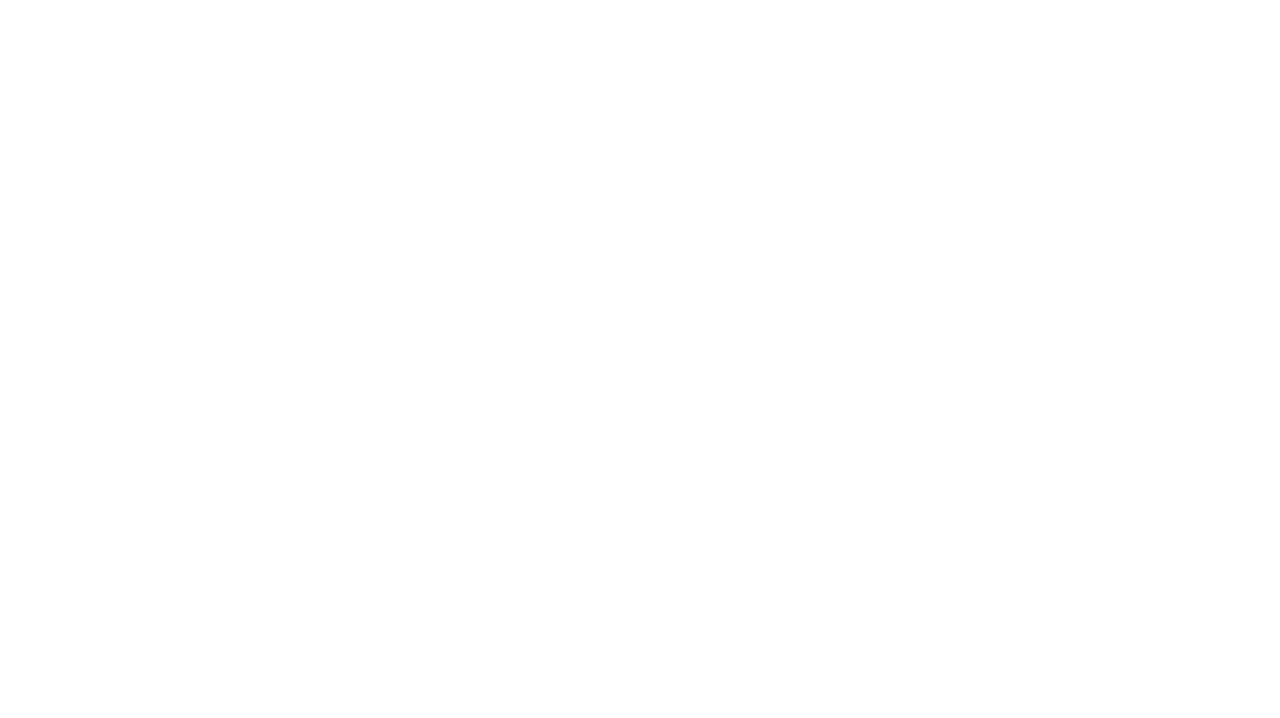
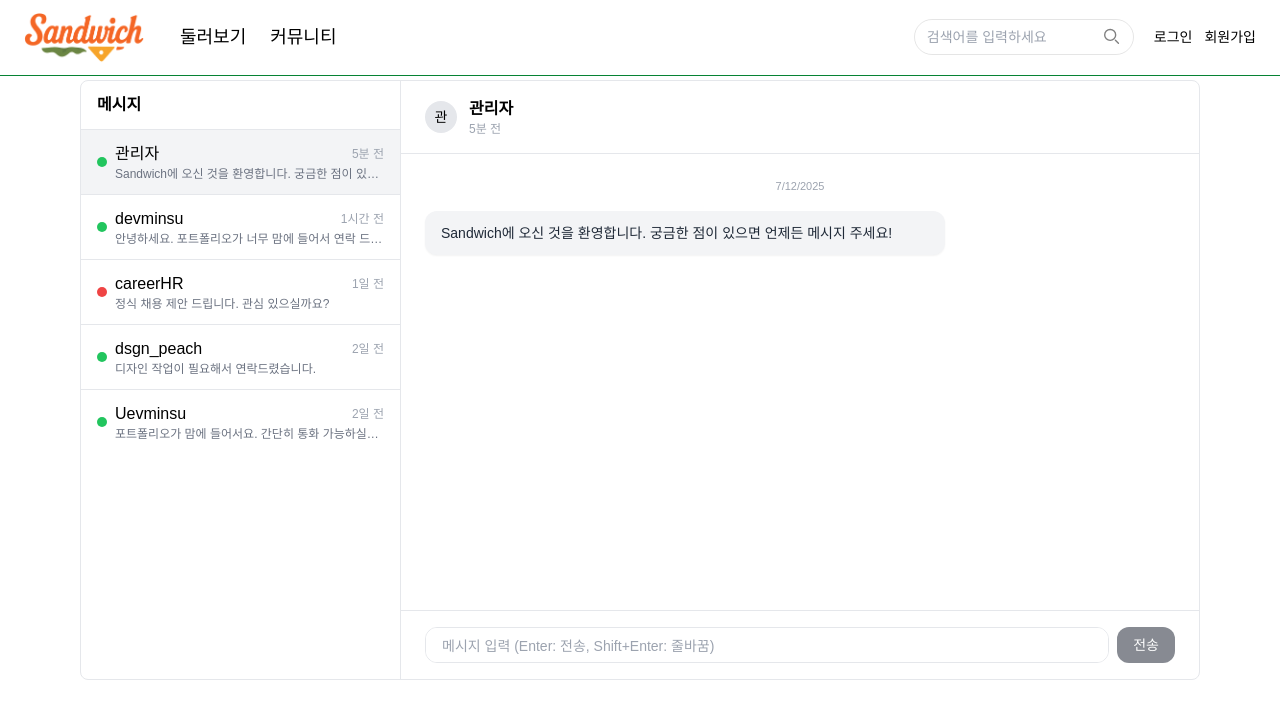
Before and after one commit to monya-9/Sandwich, a React (Create React App) app in the folder front/: page /messages/1 in a window 1280 px wide. Before the commit this address had no page. Shown: the top 718 px of the page. Built offline with nearby package versions, Linux system fonts and the light colour scheme; a web font is replaced by a local one.

Commit message:
[feat SCRUM-88] 레이아웃 추가

```diff
--- a/front/src/App.tsx
+++ b/front/src/App.tsx
@@ -1,6 +1,7 @@
 import React from 'react';
 import { BrowserRouter, Routes, Route } from 'react-router-dom';
 import { GoogleOAuthProvider } from '@react-oauth/google';
+import AppLayout from "./layouts/AppLayout";
 import MainPage from './pages/MainPage';
 import JoinPage from './pages/Auth/JoinPage';
 import LoginPage from "./pages/Auth/LoginPage";
@@ -9,25 +10,27 @@ import OAuthErrorHandler from "./components/Auth/OAuth/OAuthErrorHandler";
 import { AuthProvider } from './context/AuthContext';
 import ProfileStep from "./components/Auth/OAuth/ProfileStep";
 import MessagesPage from './pages/Messages/MessagesPage';
+
 function App() {
     return (
         <GoogleOAuthProvider clientId="1009231740163-6ccfojs5atbc5g7dqjsevl1m5uolrhhb.apps.googleusercontent.com">
             <AuthProvider>
                 <BrowserRouter>
-                    <div className="App">
                     <Routes>
-                            <Route path="/" element={<MainPage />} />
+                        {/* ✅ 공통 레이아웃(헤더 포함) */}
+                        <Route element={<AppLayout />}>
+                            <Route index element={<MainPage />} />
+                            <Route path="/messages" element={<MessagesPage />} />
+                            <Route path="/messages/:id" element={<MessagesPage />} />
+                        </Route>
+
+                        {/* ✅ 레이아웃 제외(헤더 없음) */}
                         <Route path="/join" element={<JoinPage />} />
                         <Route path="/login" element={<LoginPage />} />
-                            {/* ✅ 소셜 로그인 성공/실패 처리 */}
                         <Route path="/oauth2/success" element={<OAuthSuccessHandler />} />
                         <Route path="/oauth2/error" element={<OAuthErrorHandler />} />
-                            {/* ✅ 추가 정보 입력 */}
                         <Route path="/oauth/profile-step" element={<ProfileStep />} />
-                            {/* ✅ 메시지 */}
-                            <Route path="/messages" element={<MessagesPage />} />
                     </Routes>
-                    </div>
                 </BrowserRouter>
             </AuthProvider>
         </GoogleOAuthProvider>
--- a/front/src/components/common/Message/MessageDetail.tsx
+++ b/front/src/components/common/Message/MessageDetail.tsx
@@ -1,14 +1,63 @@
-import React from 'react';
-import { Message } from '../../../types/Message';
-import { timeAgo } from '../../../utils/time';
+import React from "react";
+import type { Message } from "../../../types/Message";
+import { timeAgo } from "../../../utils/time";
 
-interface Props {
+type Props = {
     message?: Message;
-}
+    /** 답장 전송 콜백(부모에서 API 연결) */
+    onSend?: (messageId: number | string, body: string) => Promise<void> | void;
+    /** 상세 열릴 때 읽음 처리 콜백(옵션) */
+    onMarkRead?: (messageId: number | string) => void;
+};
 
-const bubble = 'bg-gray-100 rounded-xl px-4 py-3 shadow-sm';
+const youBubble = "max-w-[520px] bg-gray-100 rounded-xl px-4 py-3 shadow-sm";
+const meBubble =
+    "max-w-[520px] bg-green-50 rounded-xl px-4 py-3 shadow-sm self-end";
 
-const MessageDetail: React.FC<Props> = ({ message }) => {
+const MessageDetail: React.FC<Props> = ({ message, onSend, onMarkRead }) => {
+    const [text, setText] = React.useState("");
+    const [sending, setSending] = React.useState(false);
+    const [replies, setReplies] = React.useState<
+        { id: string; content: string; createdAt: string }[]
+    >([]);
+    const taRef = React.useRef<HTMLTextAreaElement>(null);
+
+    // 메시지 변경 시 초기화 + 읽음 처리
+    React.useEffect(() => {
+        setText("");
+        setReplies([]);
+        if (message && !message.isRead) onMarkRead?.(message.id);
+    }, [message, onMarkRead]);
+
+    // textarea 자동 높이
+    React.useEffect(() => {
+        if (!taRef.current) return;
+        taRef.current.style.height = "auto";
+        taRef.current.style.height = taRef.current.scrollHeight + "px";
+    }, [text]);
+
+    const handleSend = async () => {
+        if (!message) return;
+        const body = text.trim();
+        if (!body || sending) return;
+
+        setSending(true);
+        // ✅ 낙관적 UI
+        const reply = {
+            id: crypto.randomUUID(),
+            content: body,
+            createdAt: new Date().toISOString(),
+        };
+        setReplies((prev) => [...prev, reply]);
+        setText("");
+
+        try {
+            await onSend?.(message.id, body);
+        } finally {
+            setSending(false);
+        }
+    };
+
     if (!message) {
         return (
             <div className="flex-1 flex items-center justify-center text-gray-400">
@@ -19,10 +68,10 @@ const MessageDetail: React.FC<Props> = ({ message }) => {
 
     return (
         <div className="flex-1 flex flex-col">
-            {/* 상단 헤더 */}
+            {/* 헤더 */}
             <div className="px-6 py-4 border-b flex items-center gap-3">
                 <div className="w-8 h-8 rounded-full bg-gray-200 flex items-center justify-center text-sm">
-                    {message.sender[0].toUpperCase()}
+                    {message.sender?.[0]?.toUpperCase() ?? "?"}
                 </div>
                 <div className="flex flex-col">
                     <span className="font-semibold">{message.sender}</span>
@@ -30,29 +79,54 @@ const MessageDetail: React.FC<Props> = ({ message }) => {
                 </div>
             </div>
 
-            {/* 타임라인(간단 버전) */}
-            <div className="flex-1 p-6">
-                <div className="mx-auto text-center text-[11px] text-gray-400 mb-4">
-                    {/* 필요하면 날짜 라벨 포맷으로 변경 */}
+            {/* 타임라인 */}
+            <div className="flex-1 p-6 flex flex-col gap-3">
+                <div className="mx-auto text-center text-[11px] text-gray-400 mb-1">
                     {new Date(message.createdAt).toLocaleDateString()}
                 </div>
 
-                <div className={`max-w-[520px] ${bubble}`}>
+                {/* 상대 메시지 */}
+                <div className={youBubble}>
                     <div className="whitespace-pre-wrap text-sm text-gray-800">
                         {message.content}
                     </div>
                 </div>
+
+                {/* 내가 보낸 답장들(낙관적) */}
+                {replies.map((r) => (
+                    <div key={r.id} className={meBubble}>
+                        <div className="whitespace-pre-wrap text-sm text-gray-800">
+                            {r.content}
+                        </div>
+                        <div className="text-[11px] text-gray-400 mt-1">
+                            {timeAgo(r.createdAt)}
+                        </div>
+                    </div>
+                ))}
             </div>
 
             {/* 입력 영역 */}
-            <div className="px-6 py-4 border-t flex items-center gap-2">
-                <input
-                    type="text"
-                    placeholder="메시지 입력"
-                    className="flex-1 border rounded-xl px-4 py-2 text-sm focus:outline-none"
-                />
-                <button className="px-4 py-2 bg-gray-900 text-white rounded-xl text-sm">
-                    전송
+            <div className="px-6 py-4 border-t flex items-end gap-2">
+        <textarea
+            ref={taRef}
+            value={text}
+            onChange={(e) => setText(e.currentTarget.value)}
+            onKeyDown={(e) => {
+                if (e.key === "Enter" && !e.shiftKey) {
+                    e.preventDefault();
+                    handleSend();
+                }
+            }}
+            placeholder="메시지 입력 (Enter: 전송, Shift+Enter: 줄바꿈)"
+            rows={1}
+            className="flex-1 border rounded-xl px-4 py-2 text-sm focus:outline-none focus:ring-2 focus:ring-green-500/30 resize-none"
+        />
+                <button
+                    onClick={handleSend}
+                    disabled={!text.trim() || sending}
+                    className="px-4 py-2 bg-gray-900 text-white rounded-xl text-sm disabled:opacity-50 disabled:cursor-not-allowed"
+                >
+                    {sending ? "전송 중..." : "전송"}
                 </button>
             </div>
         </div>
--- /dev/null
+++ b/front/src/layouts/AppLayout.tsx
@@ -0,0 +1,20 @@
+import React from "react";
+import { Outlet } from "react-router-dom";
+import Header from "../components/common/Header/Header";
+
+export default function AppLayout() {
+    return (
+        <div className="min-h-dvh bg-white">
+            {/* 공통 헤더 (fixed) */}
+            <Header />
+
+            {/* ✅ 헤더와 동일 높이 스페이서: h-16 md:h-20 */}
+            <div className="h-16 md:h-20" />
+
+            {/* ✅ 모든 페이지 공통 컨테이너/여백 (페이지별 바깥 래퍼는 제거 권장) */}
+            <main className="mx-auto w-full">
+                <Outlet />
+            </main>
+        </div>
+    );
+}
--- a/front/src/pages/MainPage.tsx
+++ b/front/src/pages/MainPage.tsx
@@ -1,6 +1,5 @@
 //MainPage.tsx
 import React, { useState } from 'react';
-import Header from '../components/common/Header/Header';
 import MainHeroSection from '../components/Main/MainHeroSection';
 import MainCategoryFilter from '../components/Main/MainCategoryFilter';
 import MainProjectGrid from '../components/Main/MainProjectGrid';
@@ -78,7 +77,6 @@ const MainPage = () => {
 
   return (
     <div className="min-h-screen">
-      <Header />
        <main className="px-8 py-6 pt-[80px]">
         <MainHeroSection projects={dummyProjects.slice(0, 7)} />
 
--- a/front/src/pages/Messages/MessagesPage.tsx
+++ b/front/src/pages/Messages/MessagesPage.tsx
@@ -1,22 +1,36 @@
-import React, { useState } from 'react';
-import { dummyMessages } from '../../data/dummyMessages';
-import MessageList from '../../components/common/Message/MessageList';
-import MessageDetail from '../../components/common/Message/MessageDetail';
+// src/pages/Messages/MessagesPage.tsx
+import React from "react";
+import { useNavigate, useParams } from "react-router-dom";
+import { dummyMessages } from "../../data/dummyMessages";
+import MessageList from "../../components/common/Message/MessageList";
+import MessageDetail from "../../components/common/Message/MessageDetail";
 
 const MessagesPage: React.FC = () => {
-    const [selectedId, setSelectedId] = useState<number | undefined>(undefined);
+    const navigate = useNavigate();
+    const { id } = useParams<{ id?: string }>();
+    const routeId = id ? Number(id) : undefined;
 
-    const selectedMessage = dummyMessages.find((msg) => msg.id === selectedId);
+    const [selectedId, setSelectedId] = React.useState<number | undefined>(routeId);
+    React.useEffect(() => setSelectedId(routeId), [routeId]);
+
+    const handleSelect = (mid: number) => {
+        setSelectedId(mid);
+        navigate(`/messages/${mid}`);
+    };
+
+    const selectedMessage = dummyMessages.find((m) => m.id === selectedId);
 
     return (
-        <div className="max-w-6xl mx-auto bg-white rounded-lg border overflow-hidden flex h-[600px]">
-            <MessageList
-                messages={dummyMessages}
-                selectedId={selectedId}
-                onSelect={setSelectedId}
-            />
-            <MessageDetail message={selectedMessage} />
-        </div>
+        <main className="mx-auto max-w-6xl px-4">
+            <section className="bg-white rounded-lg border overflow-hidden flex h-[600px]">
+                <MessageList
+                    messages={dummyMessages}
+                    selectedId={selectedId}
+                    onSelect={handleSelect}
+                />
+                <MessageDetail message={selectedMessage} />
+            </section>
+        </main>
     );
 };
 
```
Also changed, not shown: front/src/components/common/Header/dropdowns/MessageDropdown.tsx (+38 -18 lines). Lines whose indentation alone changed are shown as unchanged.
